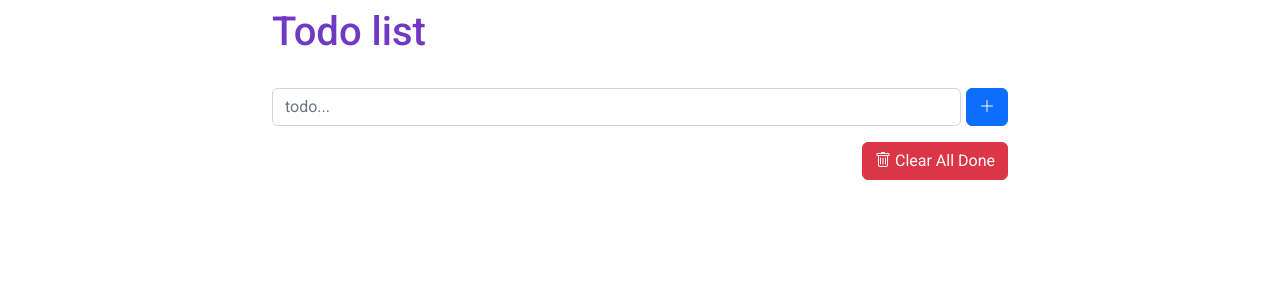
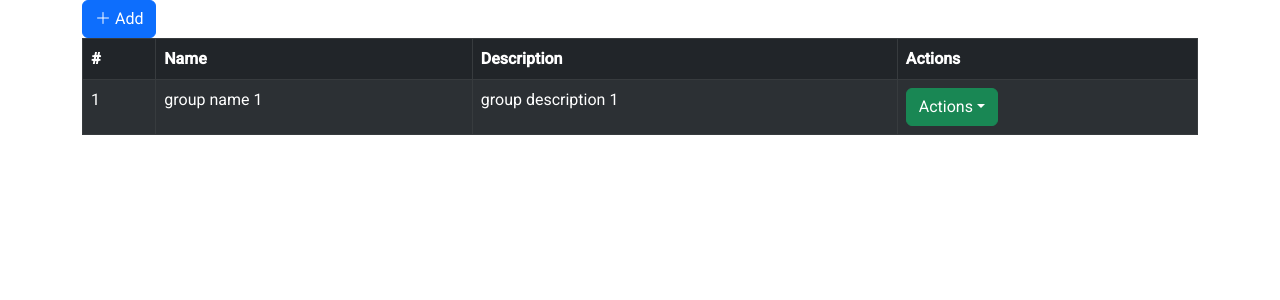
Before and after one commit to tuilad01/flashcard-app, a React (Create React App) app: page / in a window 1280 px wide. Shown: the top 300 px of the page. Built offline with nearby package versions, Linux system fonts and the light colour scheme.

Commit message:
grid data init

```diff
--- a/package.json
+++ b/package.json
@@ -27,7 +27,7 @@
     "web-vitals": "^2.1.4"
   },
   "scripts": {
-    "start": "react-scripts start",
+    "start": "set PORT=3001 && react-scripts start",
     "build": "react-scripts build",
     "test": "react-scripts test",
     "eject": "react-scripts eject"
--- a/src/App.tsx
+++ b/src/App.tsx
@@ -3,7 +3,8 @@ import './App.css';
 import { Button } from 'react-bootstrap';
 import { Routes, Route } from 'react-router-dom';
 // pages
-import TodoPage from './pages/todo';
+//import TodoPage from './pages/todo';
+import GroupPage from './pages/group';
 
 
 function App() {
@@ -11,7 +12,7 @@ function App() {
   return (
     //<div className="App">
       <Routes>
-        <Route path="/" element={<TodoPage />} />
+        <Route path="/" element={<GroupPage />} />
       </Routes>
     //</div>
   );
--- /dev/null
+++ b/src/components/grid-data/grid-data.tsx
@@ -0,0 +1,66 @@
+import { useState } from 'react';
+import { Button, Dropdown, DropdownButton } from 'react-bootstrap';
+import Table from 'react-bootstrap/Table';
+import { mockData } from './mockdata';
+
+function GridData({ columns }: { columns?: any[] }) {
+    // data list
+    const [data, setData] = useState(mockData);
+    const [show, setShow] = useState(false);
+
+    // Modal events
+    const handleClose = () => setShow(false);
+    const handleShow = () => setShow(true);
+
+    // Add button is clicked
+    const onClickAddButton = () => {
+
+    }
+
+    // When a object is changed
+    const onChange = ({ type, index, obj }: { type: string, index: number, obj: any }) => {
+
+    }
+
+    return (
+        <div>
+
+            <div>
+                <Button variant="primary" onClick={onClickAddButton}>
+                    <i className="bi bi-plus-lg"></i> Add
+                </Button>
+            </div>
+
+            <Table striped bordered hover variant="dark">
+                <thead>
+                    <tr>
+                        <th>#</th>
+                        {columns?.map((col) => (
+                            <th>{col.displayName}</th>
+                        ))}
+                        <th>Actions</th>
+                    </tr>
+                </thead>
+                <tbody>
+                    {data.map((gr: any, index: number) => (
+                        <tr>
+                            <td>{index + 1}</td>
+                            {columns?.map((col) => (
+                                <td>{gr[col.name]}</td>
+                            ))}
+                            <td>
+                                <DropdownButton id="dropdown-basic-button" title="Actions" variant="success">
+                                    <Dropdown.Item onClick={e => alert("edit")}>Edit</Dropdown.Item>
+                                    <Dropdown.Item onClick={e => alert("Delete")}>Delete</Dropdown.Item>
+                                </DropdownButton>
+                            </td>
+                        </tr>
+                    ))}
+
+                </tbody>
+            </Table>
+        </div>
+    );
+}
+
+export default GridData;
--- /dev/null
+++ b/src/components/grid-data/mockdata.ts
@@ -0,0 +1,17 @@
+import { v4 as uuidv4 } from 'uuid';
+
+const generateData = () => {
+    const arrData = []
+    for (let index = 0; index < 1; index++) {
+        arrData.push({
+            id: uuidv4(),
+            name: `group name ${index + 1}`,
+            description: `group description ${index + 1}`,
+            items: []
+        })
+
+    }
+    return arrData
+}
+
+export const mockData = generateData()
--- /dev/null
+++ b/src/pages/group.tsx
@@ -0,0 +1,29 @@
+import { Container, Row, Col, Button } from 'react-bootstrap';
+import GridData from '../components/grid-data/grid-data';
+
+import './group.scss'
+
+const columns = [
+    {
+        name: "name",
+        displayName: "Name"
+    },
+    {
+        name: "description",
+        displayName: "Description"
+    },
+]
+
+function GroupPage() {
+    return (
+        <Container>
+            <Row>
+                <Col>
+                    <GridData columns={columns} />
+                </Col>
+            </Row>
+        </Container>
+    );
+}
+
+export default GroupPage;
```
Also changed, not shown: src/pages/group.scss (added).
